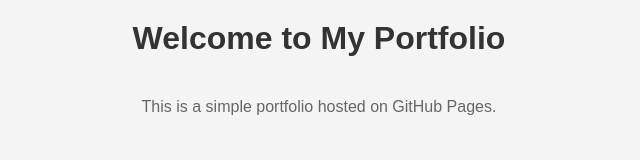
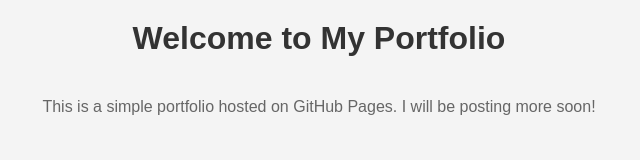
Before and after one commit to zvrsosa/zvrsosa.github.io, a plain HTML site: page temp.html in a window 1280 px wide. Shown: the whole page, without its empty margins (321-961 px from the left). Drawn offline with Linux system fonts and the light colour scheme.

Commit message:
Renamed index to temp
Renamed index to temp

```diff
--- a/Index.html
+++ b/temp.html
@@ -9,6 +9,6 @@
 </head>
 <body>
     <h1>Welcome to My Portfolio</h1>
-    <p>This is a simple portfolio hosted on GitHub Pages.</p>
+    <p>This is a simple portfolio hosted on GitHub Pages. I will be posting more soon!</p>
 </body>
 </html>
```
